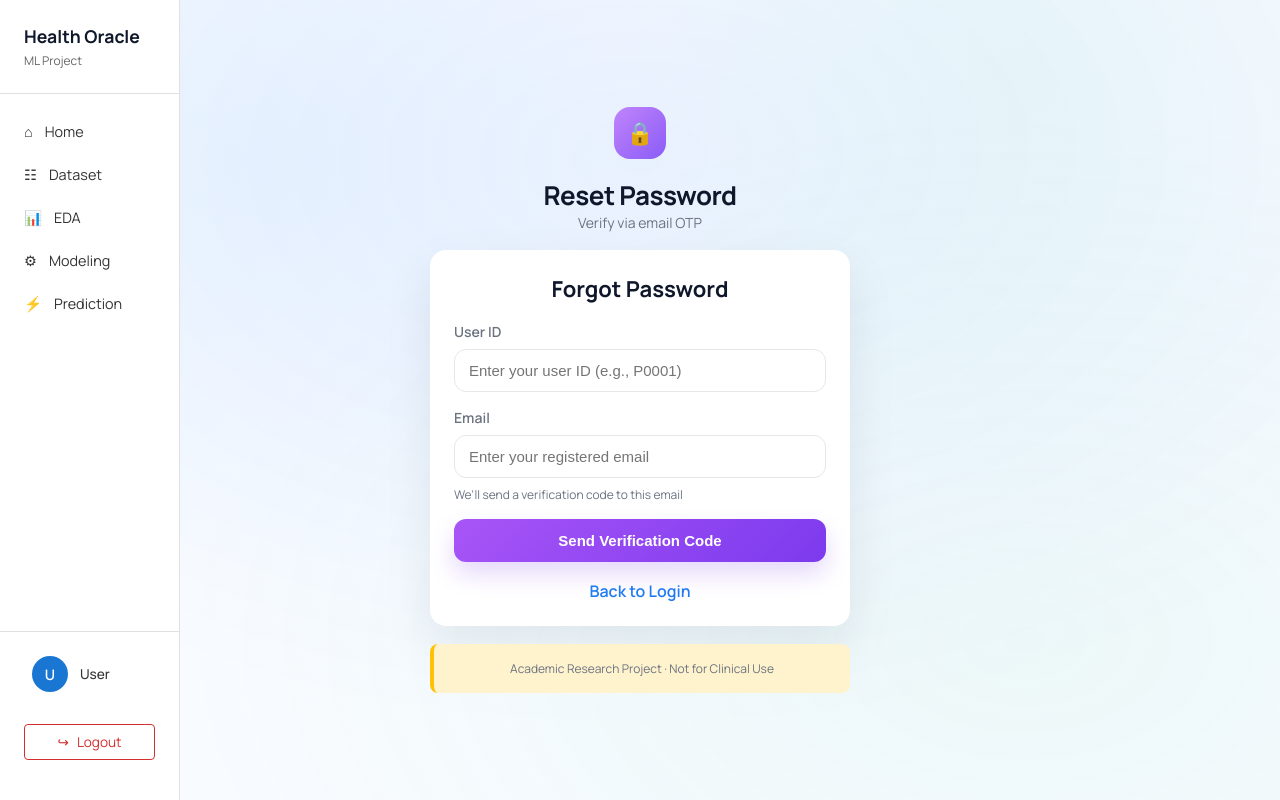
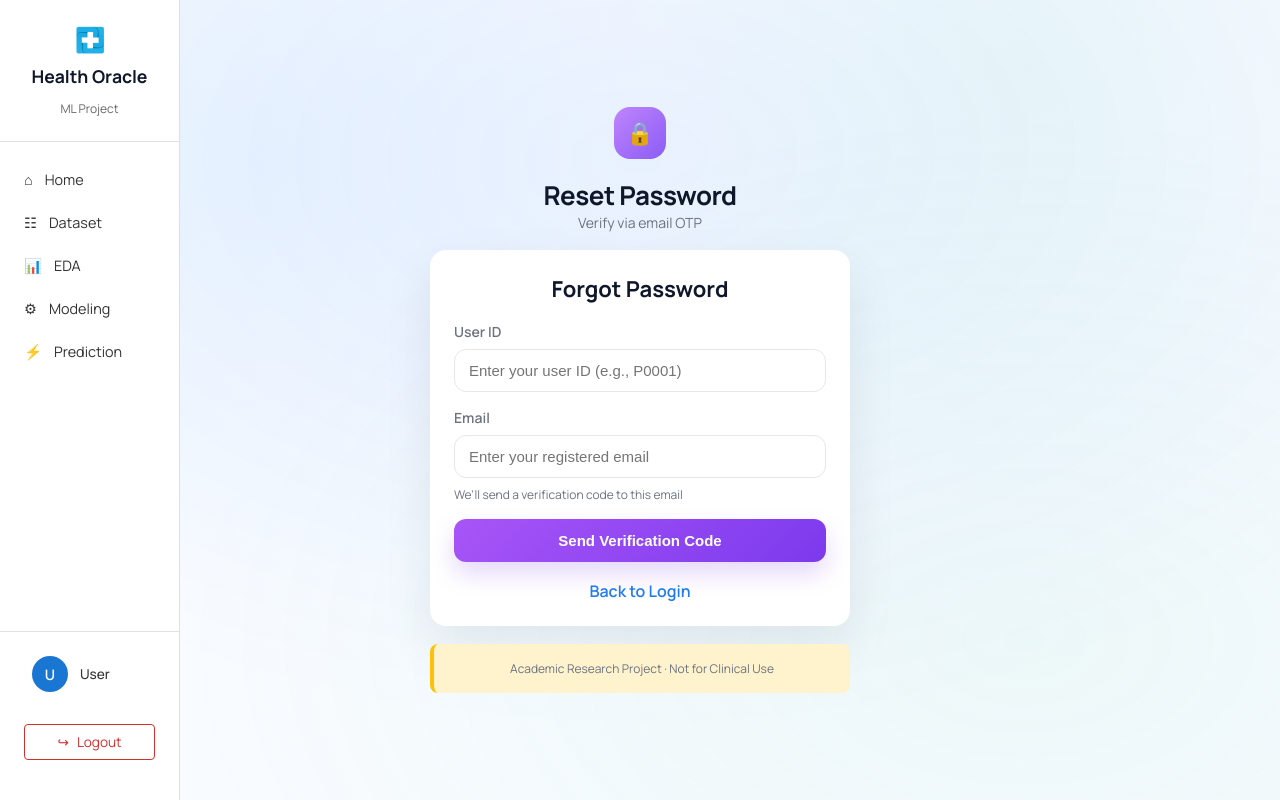
Before and after one commit to LORDSINE/HealthOracle, a Flask app: page /forgot in a window 1280 px wide. Run offline with Flask 3, Linux system fonts and the light colour scheme.

Commit message:
Update sidebar

```diff
--- a/static/style.css
+++ b/static/style.css
@@ -40,11 +40,33 @@ body.dashboard-layout {
 .sidebar-header {
     padding: 0 1.5rem 1.5rem;
     border-bottom: 1px solid #e0e0e0;
+    display: flex;
+    flex-direction: column;
+    align-items: center;
+    gap: 0.5rem;
+}
+
+.sidebar-header-link {
+    text-decoration: none;
+    color: inherit;
+    display: block;
+    transition: opacity 0.2s;
+}
+
+.sidebar-header-link:hover {
+    opacity: 0.8;
+}
+
+.sidebar-logo {
+    width: 32px;
+    height: 32px;
+    object-fit: contain;
 }
 
 .sidebar-header h3 {
     font-size: 1.1rem;
     margin-bottom: 0.25rem;
+    text-align: center;
 }
 
 .sidebar-header .subtitle {
--- a/templates/base.html
+++ b/templates/base.html
@@ -16,10 +16,13 @@
     {% block sidebar %}
     <!-- Sticky Sidebar -->
     <aside class="sidebar sticky-sidebar">
-        <div class="sidebar-header">
-            <h3>Health Oracle</h3>
-            <div class="subtitle">ML Project</div>
-        </div>
+        <a href="{{ url_for('dashboard') }}" class="sidebar-header-link">
+            <div class="sidebar-header">
+                <img src="{{ url_for('static', filename='logo.ico') }}" alt="Health Oracle Logo" class="sidebar-logo">
+                <h3>Health Oracle</h3>
+                <div class="subtitle">ML Project</div>
+            </div>
+        </a>
 
         <nav class="sidebar-nav">
             <a href="{{ url_for('dashboard') }}" class="nav-item {% block nav_home %}{% endblock %}">
```
